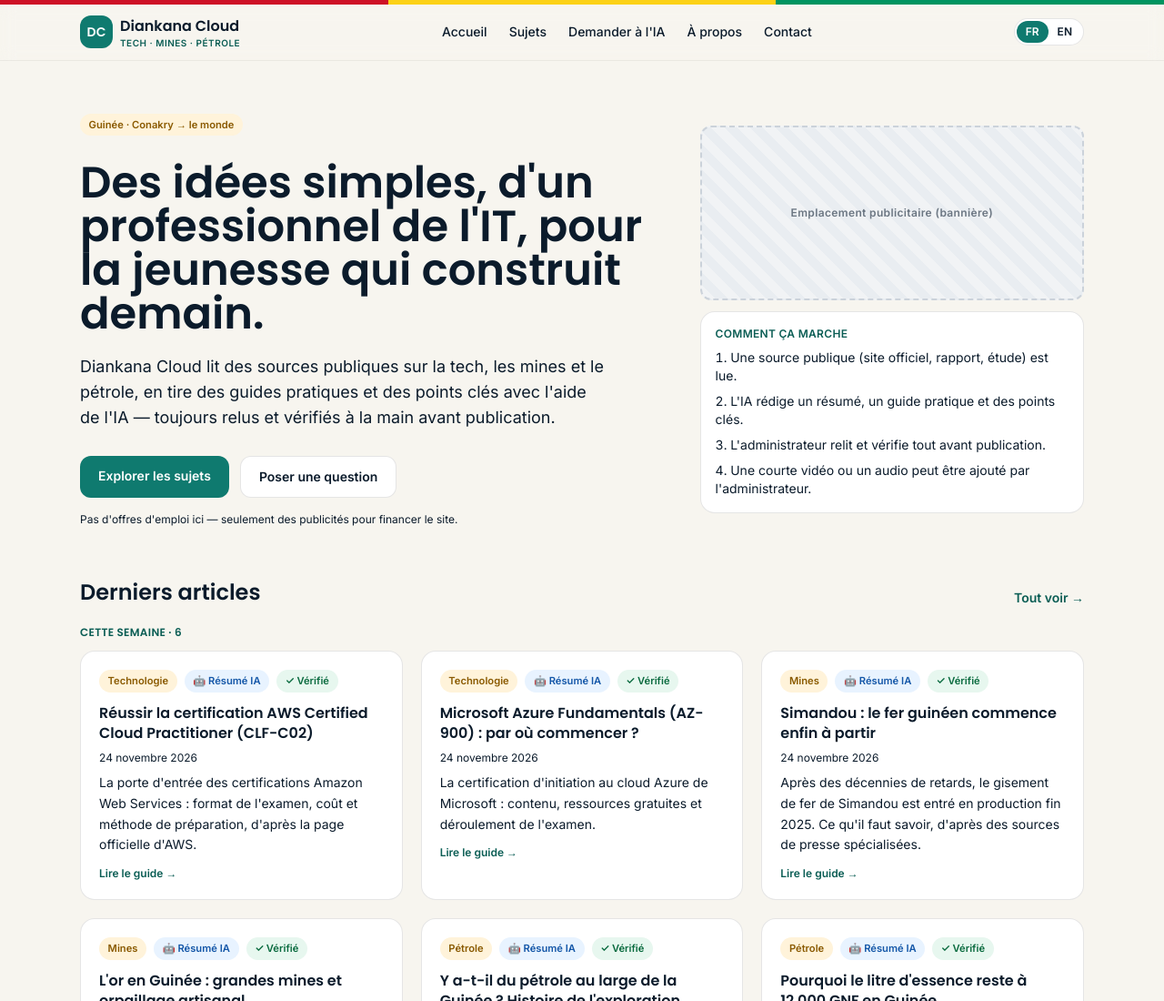
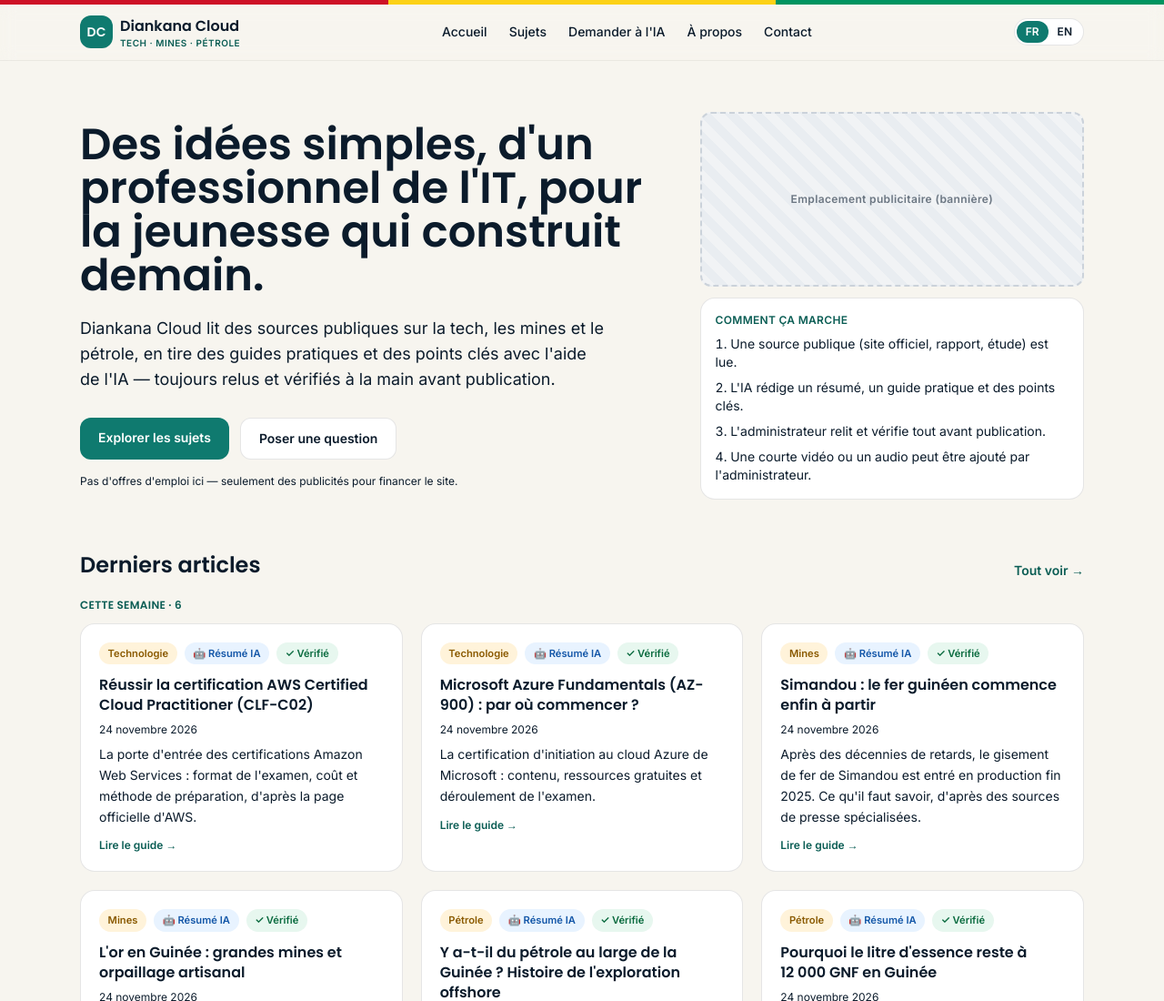
Before and after one commit to mkaba214/diankanacloud, a website: page index.html in a window 1280 px wide. Shown: the top 1100 px of the page at 91% size. Drawn offline with Linux system fonts and the light colour scheme.

Commit message:
Home: remove 'Guinée · Conakry → le monde' label
Co-Authored-By: Claude Opus 5.5 <noreply@anthropic.com>

```diff
--- a/index.html
+++ b/index.html
@@ -88,8 +88,7 @@
 <section id="view-home" class="view py-10 sm:py-14">
   <div class="grid md:grid-cols-5 gap-8 items-center">
     <div class="md:col-span-3">
-      <span class="badge badge-topic mb-4 i18n" data-fr="Guinée · Conakry → le monde" data-en="Guinea · Conakry → the world">Guinée · Conakry → le monde</span>
-      <h1 class="font-display font-800 text-3xl sm:text-4xl md:text-5xl leading-tight text-[var(--ink)] mt-3 i18n"
+      <h1 class="font-display font-800 text-3xl sm:text-4xl md:text-5xl leading-tight text-[var(--ink)] i18n"
         data-fr="Des idées simples, d'un professionnel de l'IT, pour la jeunesse qui construit demain."
         data-en="Simple ideas from an IT professional, for the young people building tomorrow.">
         Des idées simples, d'un professionnel de l'IT, pour la jeunesse qui construit demain.
```
